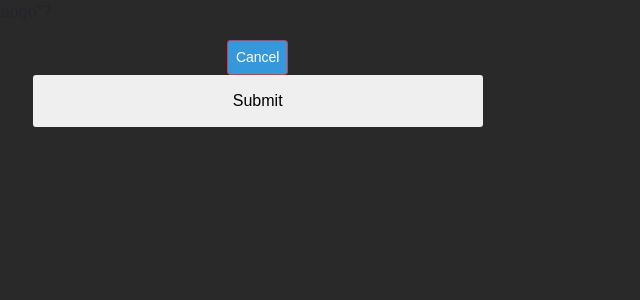
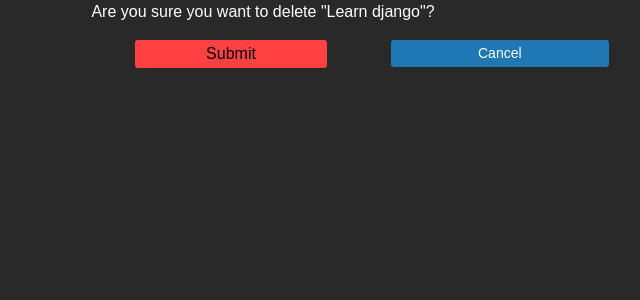
Before and after one commit to SaraFarron/todo, a Django app: page /todo/delete/2 in a window 1280 px wide. Shown: the part 76-376 px from the top of the page, without its empty margins (377-1017 px from the left). Run offline with Django 3.2, Linux system fonts and the light colour scheme; a user stored in the database is signed in; data comes from the database, SQL or seed files in the repository; both versions use the stored data as it was after the commit; grey boxes labelled with a size stand in for pictures from a placeholder-image service; some libraries are stand-ins or nearby versions.

Commit message:
Various frontend fixes (buttons, text, forms)

```diff
--- a/static/css/main.css
+++ b/static/css/main.css
@@ -68,6 +68,7 @@ form{
     margin-left: 27%;
 	text-align: center;
     width: 500px;
+    color: white;
 }
 input{
 	padding: 12px 0;
@@ -75,21 +76,26 @@ input{
 	border-radius: 3px;
 	border: 2px solid transparent;
 	text-align: center;
-	width: 90%;
+	width: 80%;
 	font-size: 16px;
 	transition: border .2s, background-color .2s;
+    background-color: #5e5e5e;
 }
 form .field{
-	background-color: #ECF0F1;
+	background-color: #5e5e5e;
+    color: white;
 }
 form .field:focus {
 	border: 2px solid #3498DB;
 }
 form .btn{
-	background-color: #3498DB;
+	/*background-color: #3498DB;*/
 	color: #fff;
 	line-height: 25px;
 	cursor: pointer;
+    position: absolute;
+    width: 17%;
+    left: 42%;
 }
 form .btn:hover,
 form .btn:active {
@@ -110,3 +116,27 @@ h3 {
   font-weight: 900;
   font-family: "Arial", sans-serif;
 }
+
+.field {
+    background-color: #5e5e5e;
+}
+
+textarea {
+    background-color: #5e5e5e;
+    position: center;
+    border: #5e5e5e;;
+}
+
+p {
+    color: white;
+}
+
+#add_word_button {
+    width: 15%;
+    margin: 0 0 0 0px;
+    padding-bottom: 0px;
+    padding-top: 0px;
+    position: absolute;
+    left: 40%;
+    background-color: #ff4141;
+}
--- a/tdapp/views.py
+++ b/tdapp/views.py
@@ -83,6 +83,7 @@ def login_page(request):
     return render(request, 'tdapp/login.html', context)
 
 
+@unauthenticated_user
 def register_page(request):
 
     form = CreateUserForm
--- a/templates/tdapp/create_task.html
+++ b/templates/tdapp/create_task.html
@@ -3,7 +3,7 @@
 
 <form action="" method="post">
     {% csrf_token %}
-    {{ form }}
+    {{ form.as_p }}
     <input type="submit" name="Submit" class="btn btn-sm btn-success">
 </form>
 
--- a/templates/tdapp/delete_task.html
+++ b/templates/tdapp/delete_task.html
@@ -1,12 +1,17 @@
 {% extends 'tdapp/base.html' %}
 {% block content %}
 
-    <p>Are you sure you want to delete "{{ task }}"?</p>
+    <p style="text-align: center">Are you sure you want to delete "{{ task }}"?</p>
 <form action="{% url 'tdapp:delete' task.id %}" method="post">
     {% csrf_token %}
     {{ form }}
-    <a href="{% url 'tdapp:home' %} " class="btn btn-sm btn-danger">Cancel</a>
     <input type="submit" name="Confirm" id="add_word_button">
+    <a href="{% url 'tdapp:home' %} "
+       class="btn btn-sm"
+       style="left: 60%;
+       background-color: #1F78B4;
+       padding: 0 0 0 0px;
+       border-width: 1px">Cancel</a>
 </form>
 
 {% endblock %}
--- a/templates/tdapp/login.html
+++ b/templates/tdapp/login.html
@@ -8,10 +8,8 @@
             {% csrf_token %}
 			<input type="text" name="username" placeholder="username" class="field">
 			<input type="password" name="password" placeholder="password" class="field">
-			<input type="submit" value="Login" class="btn">
+			<input type="submit" value="Login" class="btn btn-success"
+            style="position: absolute; top: 27%; width: 22.8%; left: 39%;">
 		</form>
-		{% comment %}<div class="pass-link">
-			<a href="{% url  %}" >Lost your password?</a>
-		</div>{% endcomment %}
 	</div>
 {% endblock %}
--- a/templates/tdapp/register.html
+++ b/templates/tdapp/register.html
@@ -10,7 +10,8 @@
             {{ form.password1 }}
 {#            <input type="password" placeholder="confirm password" class="field">#}
             {{ form.password2 }}
-			<input type="submit" value="Register Account" class="btn">
+			<input type="submit" value="Register Account" class="btn btn-success"
+            style="position: absolute; top: 34%; width: 22.8%; left: 38.3%;">
 		</form>
 
 {% endblock %}
```
Also changed, not shown: templates/index.html (+6 -3 lines), db.sqlite3.
